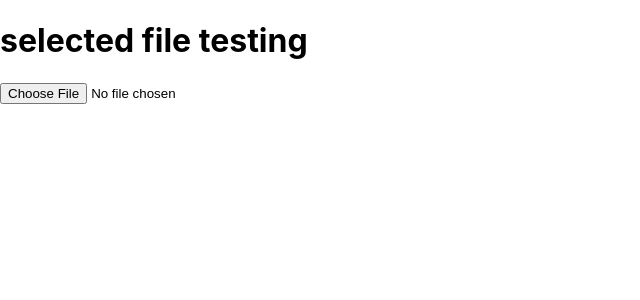
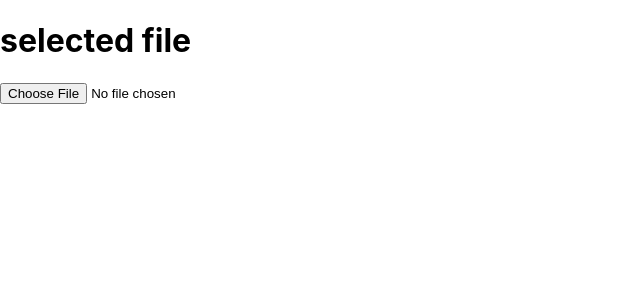
Before and after one commit to gorillaworkout/NewGorillaworkoutPortofolio, a React (Create React App) app: page /bayu in a window 1280 px wide. Shown: the top 300 px of the page, without its empty margins (0-640 px from the left). Built offline with nearby package versions, Linux system fonts and the light colour scheme.

Commit message:
final updated

```diff
--- a/src/Pages/Bayu/Bayu.jsx
+++ b/src/Pages/Bayu/Bayu.jsx
@@ -18,7 +18,7 @@ export const Bayu=()=>{
         <h1> {selectedFile?.name}
         {selectedFile?.type}
         {selectedFile?.size}
-        selected file testing</h1>
+        selected file</h1>
         <input
           ref={fileInputRef}
           type="file"
```
